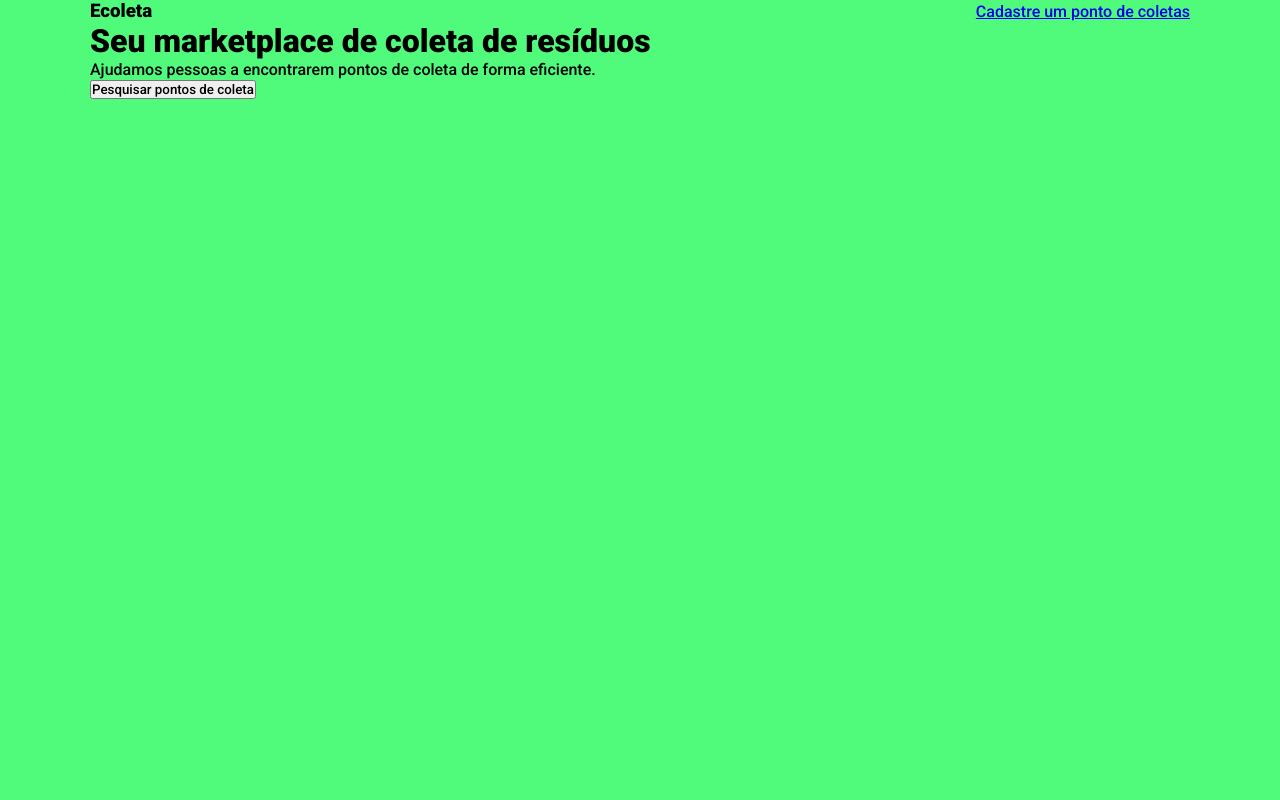
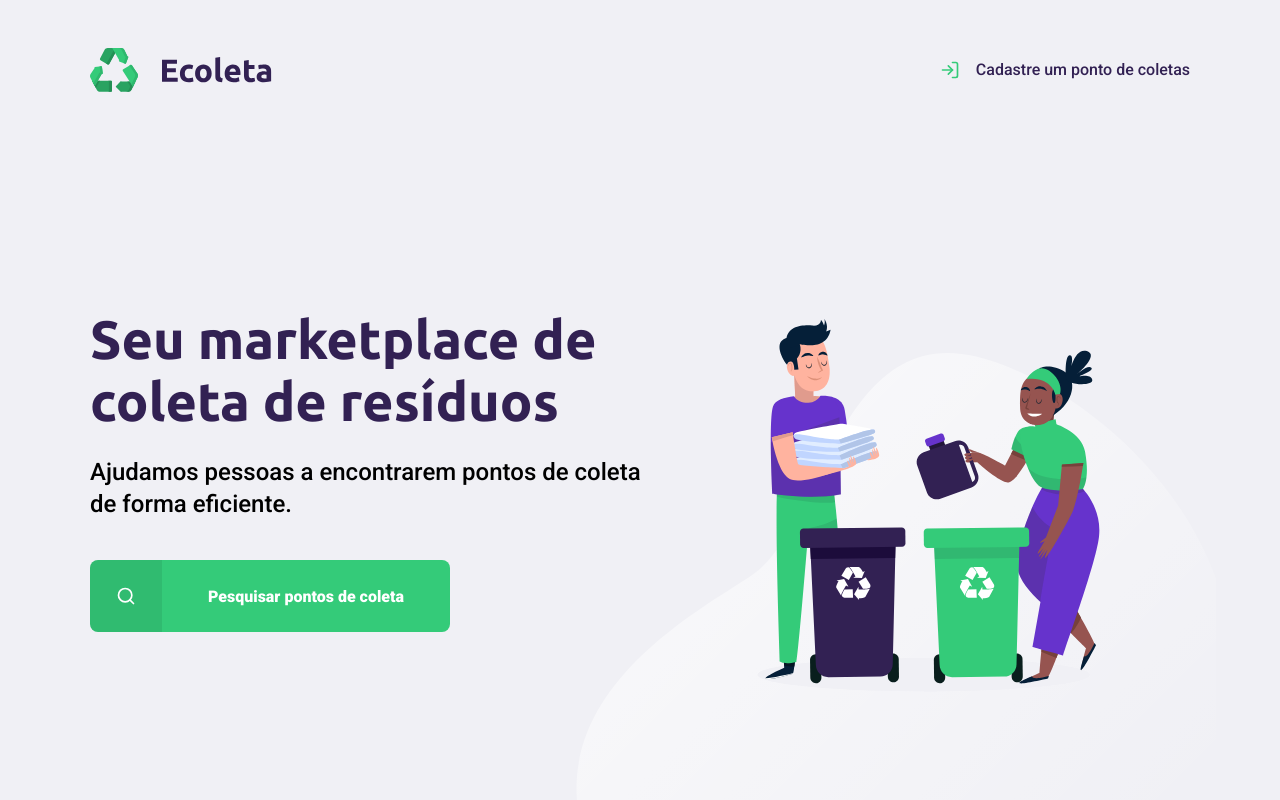
Before and after one commit to Lucas-Baron/ecoleta, a plain HTML site: page index.html in a window 1280 px wide. Drawn offline with Linux system fonts and the light colour scheme.

Commit message:
Concluído home

```diff
--- a/index.html
+++ b/index.html
@@ -10,15 +10,19 @@
 </head>
 <body>
 
+    <div id="page-home">
+
         <div class="content">
             <header >
-            <h3>Ecoleta</h3>
+                <img src="./assets/logo.svg" alt="Logomarca">
 
                 <a href="https://google.com.br">
+                    <span></span>
                     Cadastre um ponto de coletas
                 </a>
             </header>
 
+            <main>
                 <h1>Seu marketplace de coleta de resíduos</h1>
 
                 <p>
@@ -26,7 +30,10 @@
                     forma eficiente.
                 </p>
 
-        <button>Pesquisar pontos de coleta</button>
+                <a href="#"> <span></span> <strong>Pesquisar pontos de coleta</strong></a>
+            </main>
+        </div>
+
     </div>
 
 </body>
--- a/style.css
+++ b/style.css
@@ -1,4 +1,5 @@
-@import url('https://fonts.googleapis.com/css2?family=Roboto:wght@300;500;900&display=swap');
+@import url('https://fonts.googleapis.com/css2?family=Roboto:wght@300;500;900&family=Ubuntu:wght@700&display=swap');
+
 
 *{
     margin: 0 ;
@@ -8,22 +9,155 @@
 }
 
 :root{
-    --color-green: #50fa7b;
-    --colr-rocket: #7159c1;
+    --color-bg: #f0f0f5;
+    --color-letter: #322153;
+    --primary-color: #34cb79;
+}
+
+a{
+    text-decoration: none;
+}
+
+h1, h2, h3, h4, h5, h6{
+    color: var(--color-letter);
+    font-family: 'Ubuntu', sans-serif;
 }
 
 body{
-    background-color:var(--color-green);
+    background-color:var(--color-bg);
 }
 
-header{
+#page-home{
+    height:100vh;
+    background-image: url('./assets/home-background.svg');
+    background-repeat: no-repeat;
+    background-position: 45vw bottom;
+    background-size: 50%;
+}
+
+#page-home .content{
+    width:90%;
+    height: 100%;
+    max-width: 1100px;
+    margin: 0 auto;
+
+    display: flex;
+    flex-direction: column;
+
+}
+
+#page-home header{
     display:flex;
     align-items:center;
     justify-content:space-between;
+    margin: 48px 0;
 }
 
-.content{
-    width:90%;
-    max-width: 1100px;
-    margin: 0 auto;
+#page-home header a{
+    display:flex;
+    color: var(--color-letter);
+    font-weight: 500;
 }
+
+#page-home header span{
+    width: 20px;
+    height: 20px;
+    background-image: url(./assets/log-in.svg);
+
+    margin-right: 16px;
+}
+
+#page-home main{
+    max-width: 560px;
+    flex: 1;
+    display: flex;
+    flex-direction:column;
+    justify-content: center;
+}
+
+#page-home main h1{
+    font-size:54px;
+
+}
+
+#page-home main p{
+    font-size: 24px;
+    line-height: 32px;
+    margin-top:24px;
+}
+
+#page-home main a{
+    width:100%;
+    height: 72px;
+    max-width:360px;
+
+    background: var(--primary-color);
+    border-radius: 8px;
+    margin-top:40px;
+
+    display: flex;
+    align-items: center;
+    transition: 400ms;
+
+    font-weight: 900;
+    color: white;
+}
+
+#page-home main a:hover{
+    background-color: #2fb86e;
+}
+
+#page-home main a span{
+    width: 72px;
+    height: 72px;
+    background-color: rgba(0, 0, 0, 0.08);
+
+    border-top-left-radius: 8px;
+    border-bottom-left-radius:8px ;
+
+    display: flex;
+    align-items:center;
+    justify-content:center;
+}
+
+#page-home main a span::after{
+    content: "";
+    background-image: url(./assets/search.svg);
+
+    width:20px;
+    height: 20px;
+}
+
+#page-home main a strong{
+    color: white;
+    flex: 1;
+    text-align: center;
+}
+
+/*============================== Media =================================*/
+@media (max-width: 1000px){
+    #page-home{
+        background-position-x: 700vw;
+    }
+
+    #page-home .content{
+        align-items: center;
+        text-align: center;
+    }
+
+    #page-home header{
+        margin-bottom: -60px;
+    }
+
+    #page-home header a{
+        position: absolute;
+        bottom: 40px;
+        left: 50%;
+
+        transform: translate(-50%);
+    }
+
+    #page-home main{
+        align-items: center;
+    }
+}
```
Also changed, not shown: media.css (added, +10 -0 lines). Lines whose indentation alone changed are shown as unchanged.
